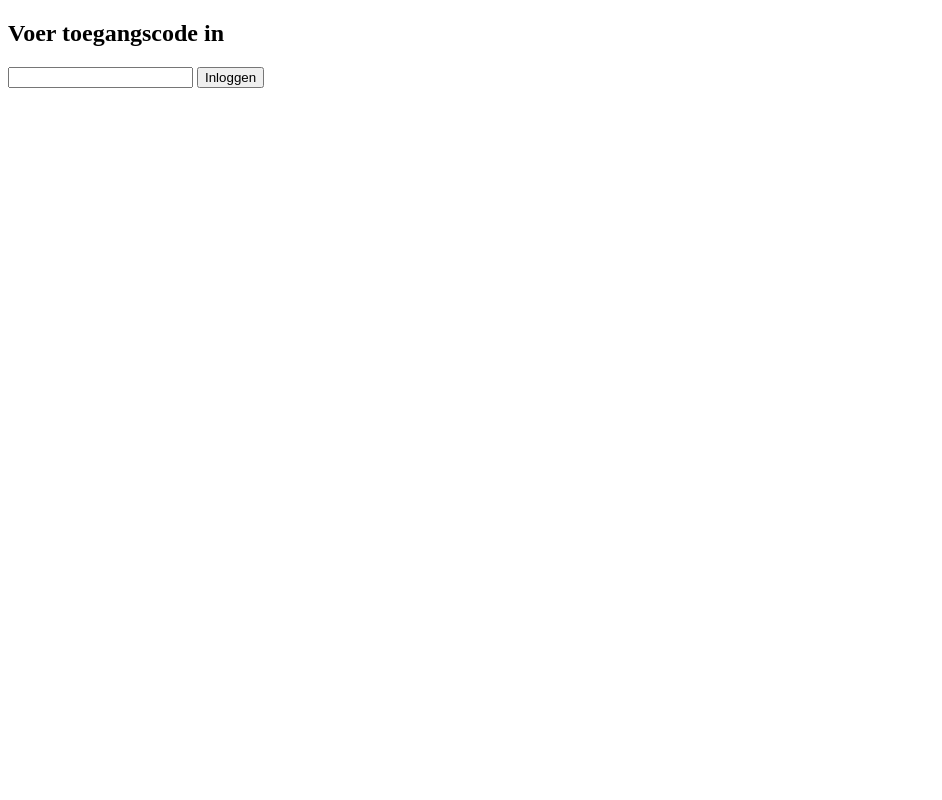
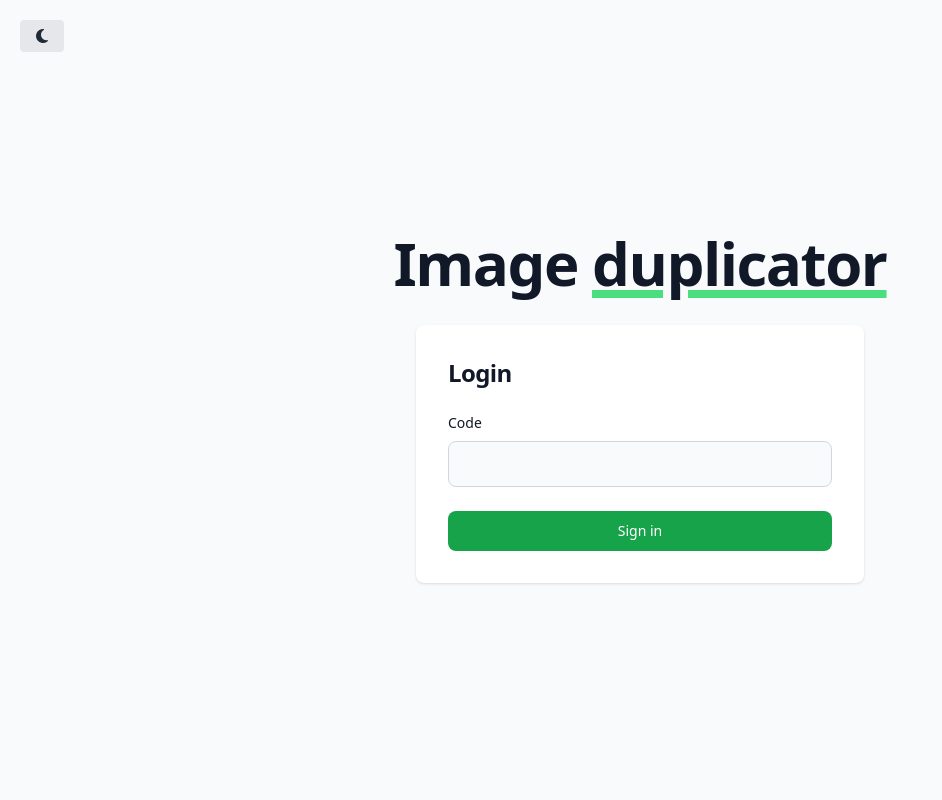
Before and after one commit to JariKN01/ImageDub, a Flask app: page /login in a window 1280 px wide. Shown: the whole page, without its empty margins (0-942 px from the left). Run offline with Flask 3, Linux system fonts and the light colour scheme; some libraries are stand-ins or nearby versions.

Commit message:
Updating login style

```diff
--- a/templates/login.html
+++ b/templates/login.html
@@ -3,12 +3,38 @@
 <head>
     <meta charset="UTF-8">
     <title>Login</title>
+    <script src="https://cdn.tailwindcss.com"></script>
+    <link rel="stylesheet" href="https://cdnjs.cloudflare.com/ajax/libs/font-awesome/6.5.0/css/all.min.css">
 </head>
 <body>
-    <h2>Voer toegangscode in</h2>
-    <form method="post">
-        <input type="password" name="code" required>
-        <button type="submit">Inloggen</button>
+<button id="theme-toggle"
+        class="absolute top-5 left-5 bg-gray-200 dark:bg-gray-700 text-gray-800 dark:text-gray-200 px-4 py-1 rounded">
+    <i id="icon-sun" class="fa-regular fa-sun h-10 w-10" style="display:none"></i>
+    <i id="icon-moon" class="fa-solid fa-moon h-10 w-10" style="display:none"></i>
+</button>
+<section class="bg-gray-50 dark:bg-gray-900">
+    <div class="flex flex-col items-center justify-center px-3 py-4 mx-auto md:h-screen lg:py-0">
+        <h1 class="mb-4 p-6 space-y-2 md:space-y-3 sm:p-4 text-4xl font-extrabold leading-none tracking-tight text-gray-900 md:text-5xl lg:text-6xl dark:text-white">
+            Image <span
+                class="underline underline-offset-3 decoration-8 decoration-green-400 dark:decoration-green-600">duplicator</span>
+{#                <span class="bg-green-100 text-green-800 text-2xl font-semibold me-2 px-2.5 py-0.5 rounded-sm dark:bg-green-200 dark:text-green-800 ms-2">Warentuin</span>#}
+        </h1>
+        <div class="w-full bg-white rounded-lg shadow dark:border md:mt-0 sm:max-w-md xl:p-0 dark:bg-gray-800 dark:border-gray-700">
+            <div class="p-6 space-y-4 md:space-y-6 sm:p-8">
+                <h1 class="text-xl font-bold leading-tight tracking-tight text-gray-900 md:text-2xl dark:text-white">
+                    Login
+                </h1>
+                <form class="space-y-4 md:space-y-6" method="post">
+                    <div>
+                        <label for="email"
+                               class="block mb-2 text-sm font-medium text-gray-900 dark:text-white">Code</label>
+                        <input class="bg-gray-50 border border-gray-300 text-gray-900 rounded-lg focus:ring-primary-600 focus:border-primary-600 block w-full p-2.5 dark:bg-gray-700 dark:border-gray-600 dark:placeholder-gray-400 dark:text-white dark:focus:ring-green-500 dark:focus:border-green-500"
+                               type="password" name="code" required>
+                    </div>
+                    <button type="submit"
+                            class="w-full text-white bg-green-600 hover:bg-green-700 focus:ring-4 focus:outline-none focus:ring-green-300 font-medium rounded-lg text-sm px-5 py-2.5 text-center dark:bg-green-600 dark:hover:bg-green-700 dark:focus:ring-green-800">
+                        Sign in
+                    </button>
                 </form>
                 {% with msgs = get_flashed_messages() %}
                     {% if msgs %}
@@ -19,5 +45,32 @@
                         </ul>
                     {% endif %}
                 {% endwith %}
+            </div>
+        </div>
+    </div>
+</section>
+<script>
+    tailwind.config = {
+        darkMode: 'class'
+    }
+
+    document.getElementById('theme-toggle').onclick = function () {
+        document.documentElement.classList.toggle('dark');
+    }
+</script>
+<script>
+    function updateThemeIcon() {
+        const isDark = document.documentElement.classList.contains('dark');
+        document.getElementById('icon-sun').style.display = isDark ? 'inline' : 'none';
+        document.getElementById('icon-moon').style.display = isDark ? 'none' : 'inline';
+    }
+
+    document.getElementById('theme-toggle').onclick = function () {
+        document.documentElement.classList.toggle('dark');
+        updateThemeIcon();
+    };
+
+    updateThemeIcon();
+</script>
 </body>
 </html>
```
Lines whose indentation alone changed are shown as unchanged.
